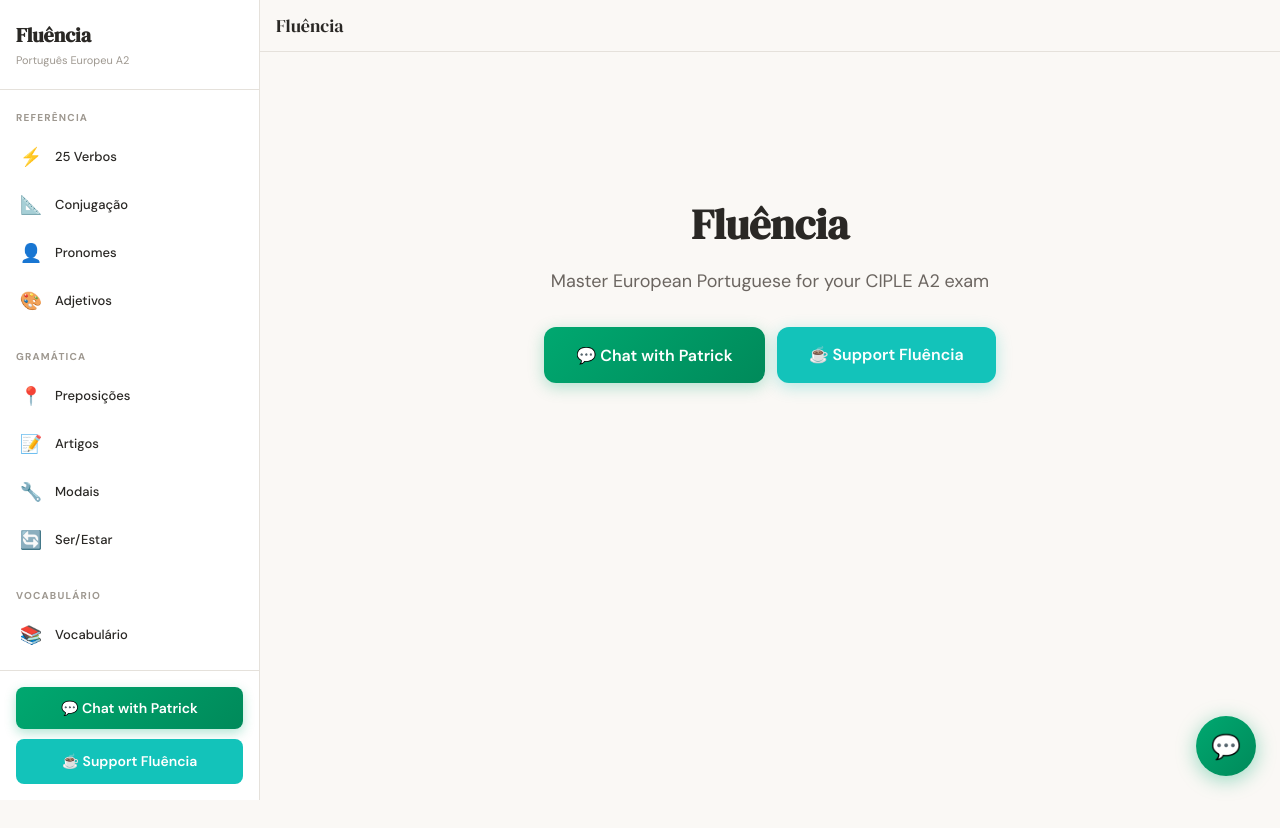
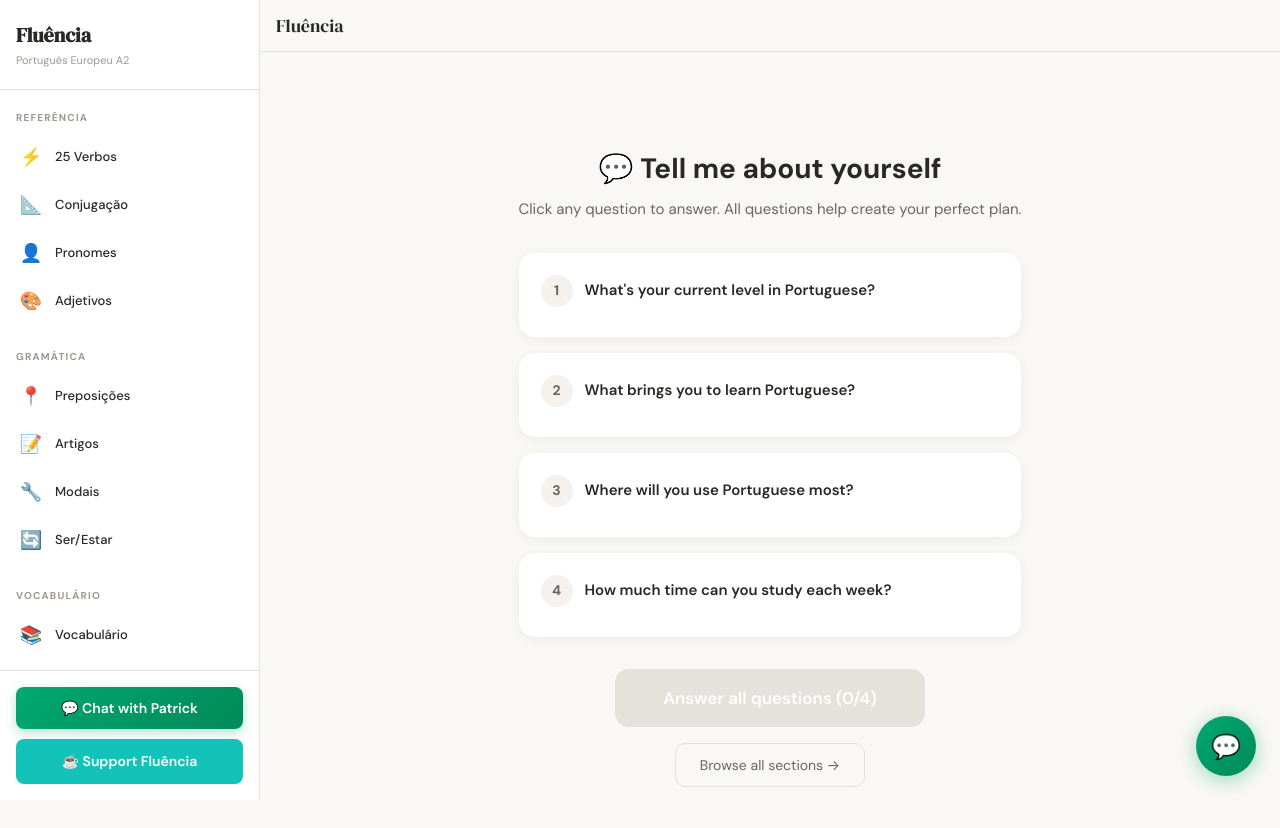
Before and after one commit to barnymurt/ptlearner, a React (Vite) app: page / in a window 1280 px wide. Shown: the top 828 px of the page. Before the commit the page ends 800 px from the top, so only its background shows below. Built offline with nearby package versions, Linux system fonts and the light colour scheme.

Commit message:
Landing page IS the questionnaire with intelligent lesson plan generation based on user answers analyzing level, goals, context and available time

```diff
--- a/src/App.jsx
+++ b/src/App.jsx
@@ -450,28 +450,127 @@ const SECTIONS_MAP = {
   'glossary': { label: 'Glossário', labelEn: 'Glossary', icon: '📖', desc: 'Grammar terms explained simply', keywords: ['grammar', 'terms', 'definitions', 'reference', 'help', 'explanations'] },
 };
 
-function generateLessonPlan(text) {
+function generateLessonPlan(answers) {
+  const text = `level: ${answers.level}. goal: ${answers.goal}. context: ${answers.context}. time: ${answers.time}`.toLowerCase();
   const recommendations = [];
-
-  if (text.includes('beginner') || text.includes('new') || text.includes('starting') || text.includes('never') || text.includes('zero') || text.includes('a1')) {
-    recommendations.push('verbs25', 'conjugation', 'pronouns', 'vocabulary');
-  } else if (text.includes('intermediate') || text.includes('some') || text.includes('basic') || text.includes('a2')) {
-    recommendations.push('verbs25', 'conjugation', 'vocabulary', 'prepositions', 'articles', 'modals', 'structure');
-  } else if (text.includes('advanced') || text.includes('fluent') || text.includes('b1') || text.includes('b2') || text.includes('c1')) {
-    recommendations.push('preterito', 'serestar', 'idioms', 'falsefriends', 'escrita', 'oral');
+  const reasons = {};
+
+  const addRec = (id, reason) => {
+    if (!recommendations.includes(id)) {
+      recommendations.push(id);
+      reasons[id] = reason;
+    }
+  };
+
+  const level = text.includes('beginner') || text.includes('never') || text.includes('zero') || text.includes('a1') || text.includes('starting') || text.includes('new to');
+  const intermediate = text.includes('intermediate') || text.includes('some basics') || text.includes('basic') || text.includes('a2') || text.includes('some knowledge');
+  const advanced = text.includes('advanced') || text.includes('fluent') || text.includes('b1') || text.includes('b2') || text.includes('c1') || text.includes('proficient');
+
+  if (level) {
+    addRec('verbs25', 'Start with the 25 most essential verbs - they form the foundation of everyday Portuguese conversation');
+    addRec('conjugation', 'Learn how verbs change form across tenses - critical for building basic sentences');
+    addRec('pronouns', 'Understanding pronouns (eu, tu, ele, nós) is essential for sentence structure');
+    addRec('vocabulary', 'Build your vocabulary with themed word sets for daily situations');
+    addRec('articles', 'Learn the gender system (o, a, os, as) - Portuguese nouns have gender');
+  } else if (intermediate) {
+    addRec('verbs25', 'Refresh and expand your verb knowledge with essential verbs');
+    addRec('conjugation', 'Master verb conjugations across multiple tenses');
+    addRec('vocabulary', 'Expand vocabulary in specific areas relevant to your goals');
+    addRec('prepositions', 'Prepositions (em, de, para, com) are crucial for natural speech');
+    addRec('articles', 'Solidify your understanding of article usage and gender');
+    addRec('modals', 'Modal verbs (poder, dever, querer) are key for expressing needs');
+    addRec('structure', 'Understand Portuguese sentence structure patterns');
+  } else if (advanced) {
+    addRec('preterito', 'Master the past tense forms - Pretérito Perfeito and Imperfeito');
+    addRec('serestar', 'Understand the subtle differences between ser and estar');
+    addRec('idioms', 'Learn natural Portuguese expressions and idioms');
+    addRec('falsefriends', 'Avoid common mistakes that trip up even advanced learners');
+    addRec('escrita', 'Practice formal writing for exams or professional contexts');
   }
 
-  if (text.includes('speak') || text.includes('talk') || text.includes('conversation')) recommendations.push('oral', 'vocabulary', 'modals');
-  if (text.includes('listen') || text.includes('audio') || text.includes('video')) recommendations.push('escuta', 'oral');
-  if (text.includes('write') || text.includes('essay') || text.includes('exam')) recommendations.push('escrita', 'structure', 'vocabulary');
-  if (text.includes('travel') || text.includes('vacation') || text.includes('portugal')) recommendations.push('vocabulary', 'oral', 'prepositions', 'articles');
-  if (text.includes('work') || text.includes('business') || text.includes('job')) recommendations.push('escrita', 'modals', 'vocabulary', 'structure');
-  if (text.includes('family') || text.includes('friend')) recommendations.push('oral', 'vocabulary', 'idioms');
-  if (text.includes('grammar')) recommendations.push('conjugation', 'pronouns', 'articles', 'prepositions');
-
-  const unique = [...new Set(recommendations)];
-  if (unique.length === 0) unique.push('verbs25', 'vocabulary', 'conjugation', 'oral', 'prepositions');
-  return unique.slice(0, 5);
+  const speak = text.includes('speak') || text.includes('talk') || text.includes('conversation') || text.includes('pronunciation') || text.includes('oral');
+  const listen = text.includes('listen') || text.includes('audio') || text.includes('video') || text.includes('watch') || text.includes('podcast');
+  const write = text.includes('write') || text.includes('essay') || text.includes('exam') || text.includes('cile') || text.includes('writing');
+  const read = text.includes('read') || text.includes('reading') || text.includes('text');
+
+  if (speak) {
+    addRec('oral', 'Practice speaking with shadow dialogues - repeat phrases to improve pronunciation');
+    addRec('vocabulary', 'Focus on conversational vocabulary and phrases');
+    if (!advanced) addRec('modals', 'Modal verbs help express needs and abilities in conversation');
+  }
+  if (listen) {
+    addRec('escuta', 'Access real Portuguese media - RTP, YouTube channels, podcasts');
+    addRec('oral', 'Listen and repeat to improve comprehension and pronunciation');
+  }
+  if (write) {
+    addRec('escrita', 'Practice formal writing with model answers and templates');
+    addRec('structure', 'Understand proper sentence construction for written Portuguese');
+    addRec('vocabulary', 'Learn formal vocabulary for writing essays and emails');
+  }
+  if (read) {
+    addRec('vocabulary', 'Build vocabulary across different topics and contexts');
+  }
+
+  const travel = text.includes('travel') || text.includes('vacation') || text.includes('holiday') || text.includes('tourism') || text.includes('trip');
+  const living = text.includes('live') || text.includes('living') || text.includes('residence') || text.includes('move') || text.includes('immigrat');
+  const business = text.includes('work') || text.includes('business') || text.includes('job') || text.includes('professional') || text.includes('career');
+  const family = text.includes('family') || text.includes('husband') || text.includes('wife') || text.includes('partner') || text.includes('children') || text.includes('friend') || text.includes('portuguese partner');
+  const exam = text.includes('exam') || text.includes('cile') || text.includes('certification') || text.includes('diploma') || text.includes('test');
+  const school = text.includes('school') || text.includes('study') || text.includes('university') || text.includes('student');
+
+  if (travel) {
+    addRec('vocabulary', 'Essential travel phrases and vocabulary for common situations');
+    addRec('oral', 'Practice ordering food, asking directions, and everyday interactions');
+    addRec('prepositions', 'Prepositions help with directions and locations while traveling');
+    addRec('articles', 'Article usage is crucial for proper pronunciation');
+  }
+  if (living) {
+    addRec('vocabulary', 'Vocabulary for daily life - housing, shopping, healthcare');
+    addRec('prepositions', 'Essential for understanding directions and locations');
+    addRec('oral', 'Daily conversation practice for integrating into Portuguese life');
+    addRec('conjugation', 'Verb forms for discussing daily routines and plans');
+  }
+  if (business) {
+    addRec('escrita', 'Formal email and document writing skills');
+    addRec('modals', 'Express obligation, permission, and ability professionally');
+    addRec('vocabulary', 'Business vocabulary - meetings, emails, presentations');
+    addRec('structure', 'Professional communication structure');
+  }
+  if (family) {
+    addRec('vocabulary', 'Family-related vocabulary for personal conversations');
+    addRec('oral', 'Practice informal conversation about daily life');
+    addRec('idioms', 'Sound more natural in family conversations');
+  }
+  if (exam) {
+    addRec('escrita', 'Exam writing practice with model answers');
+    addRec('oral', 'Oral exam preparation with dialogue practice');
+    addRec('structure', 'Grammar and sentence structure for exam success');
+    addRec('preterito', 'Past tense is frequently tested in exams');
+  }
+  if (school) {
+    addRec('conjugation', 'Verb conjugations are fundamental for academic Portuguese');
+    addRec('vocabulary', 'Academic vocabulary for studying');
+    addRec('glossary', 'Grammar terminology in plain language');
+  }
+
+  const intensive = text.includes('intensive') || text.includes('many hours') || text.includes('full time') || text.includes('dedicated');
+  const casual = text.includes('casual') || text.includes('few hours') || text.includes('limited') || text.includes('busy') || text.includes('30 minutes') || text.includes('1 hour');
+
+  if (intensive) {
+    recommendations.push('verbs999', 'adjectives', 'falsefriends');
+  }
+
+  if (recommendations.length === 0) {
+    recommendations.push('verbs25', 'vocabulary', 'conjugation', 'prepositions', 'oral');
+  }
+
+  const finalPlan = recommendations.slice(0, 6).map(id => ({
+    id,
+    ...SECTIONS_MAP[id],
+    reason: reasons[id] || SECTIONS_MAP[id]?.desc
+  }));
+
+  return finalPlan;
 }
 
 function OnboardingChat({ onComplete, recommendedSections = [] }) {
@@ -594,8 +693,7 @@ function OnboardingChat({ onComplete, recommendedSections = [] }) {
   };
 
   const handleFinish = () => {
-    const combinedText = `level: ${answers.level}. goal: ${answers.goal}. context: ${answers.context}. time: ${answers.time}`;
-    const plan = generateLessonPlan(combinedText);
+    const plan = generateLessonPlan(answers);
     setLessonPlan(plan);
   };
 
@@ -606,7 +704,6 @@ function OnboardingChat({ onComplete, recommendedSections = [] }) {
   };
 
   if (lessonPlan.length > 0) {
-    const planWithDescriptions = lessonPlan.map(id => `${SECTIONS_MAP[id]?.icon} ${SECTIONS_MAP[id]?.labelEn}: ${SECTIONS_MAP[id]?.desc}`).join('\n');
     return (
       <div style={{ maxWidth: '700px', margin: '0 auto', padding: '24px' }}>
         <div style={{ background: 'var(--bg-card)', borderRadius: '20px', boxShadow: '0 8px 32px rgba(0,0,0,0.12)', padding: '32px' }}>
@@ -615,11 +712,24 @@ function OnboardingChat({ onComplete, recommendedSections = [] }) {
             <h3 style={{ margin: 0, fontSize: '24px', color: 'var(--text-primary)', fontWeight: 700 }}>Your Personalized Plan</h3>
             <p style={{ margin: '8px 0 0', fontSize: '15px', color: 'var(--text-secondary)' }}>Based on your goals, here's what to study:</p>
           </div>
-          <div style={{ background: 'var(--bg)', borderRadius: '16px', padding: '20px', marginBottom: '24px' }}>
-            <pre style={{ margin: 0, fontSize: '15px', lineHeight: 1.9, whiteSpace: 'pre-wrap', fontFamily: 'var(--font-body)' }}>{planWithDescriptions}</pre>
+          <div style={{ display: 'flex', flexDirection: 'column', gap: '12px', marginBottom: '24px' }}>
+            {lessonPlan.map((item, idx) => (
+              <div key={item.id} style={{
+                background: 'var(--bg)',
+                borderRadius: '12px',
+                padding: '16px',
+                borderLeft: `4px solid var(--accent)`
+              }}>
+                <div style={{ display: 'flex', alignItems: 'center', gap: '10px', marginBottom: '6px' }}>
+                  <span style={{ fontSize: '20px' }}>{item.icon}</span>
+                  <span style={{ fontSize: '16px', fontWeight: 600, color: 'var(--text-primary)' }}>{item.labelEn}</span>
+                </div>
+                <p style={{ margin: 0, fontSize: '14px', color: 'var(--text-secondary)', lineHeight: 1.5 }}>{item.reason}</p>
+              </div>
+            ))}
           </div>
           <button
-            onClick={() => onComplete(lessonPlan)}
+            onClick={() => onComplete(lessonPlan.map(p => p.id))}
             style={{ width: '100%', padding: '18px', background: 'var(--accent)', color: 'white', border: 'none', borderRadius: '14px', cursor: 'pointer', fontSize: '17px', fontWeight: 600, boxShadow: '0 4px 16px rgba(0,168,112,0.3)' }}
           >
             Let's Go! 🚀
@@ -1948,56 +2058,10 @@ const SECTION_GROUPS = [
   },
 ];
 
-function LandingPage({ onStartChat }) {
-  return (
-    <div style={{ padding: '24px', maxWidth: '600px', margin: '0 auto' }}>
-      <div style={{ textAlign: 'center', marginBottom: '40px' }}>
-        <h1 style={{ fontSize: '42px', fontWeight: 700, margin: '0 0 12px', color: 'var(--text-primary)', fontFamily: 'var(--font-display)' }}>Fluência</h1>
-        <p style={{ fontSize: '18px', color: 'var(--text-secondary)', margin: '0 0 32px' }}>Master European Portuguese for your CIPLE A2 exam</p>
-        <div style={{ display: 'flex', gap: '12px', justifyContent: 'center', flexWrap: 'wrap' }}>
-          <button
-            onClick={onStartChat}
-            style={{
-              padding: '16px 32px',
-              background: 'linear-gradient(135deg, #00a870, #008a5a)',
-              color: 'white',
-              border: 'none',
-              borderRadius: '12px',
-              cursor: 'pointer',
-              fontSize: '16px',
-              fontWeight: 600,
-              boxShadow: '0 4px 16px rgba(0,168,112,0.3)',
-              display: 'flex',
-              alignItems: 'center',
-              gap: '8px'
-            }}
-          >
-            💬 Chat with Patrick
-          </button>
-          <a
-            href="https://ko-fi.com/fluencia"
-            target="_blank"
-            rel="noopener noreferrer"
-            style={{
-              padding: '16px 32px',
-              background: '#13c3ba',
-              color: 'white',
-              border: 'none',
-              borderRadius: '12px',
-              cursor: 'pointer',
-              fontSize: '16px',
-              fontWeight: 600,
-              textDecoration: 'none',
-              display: 'flex',
-              alignItems: 'center',
-              gap: '8px',
-              boxShadow: '0 4px 16px rgba(19,195,186,0.3)'
-            }}
-          >
-            ☕ Support Fluência
-          </a>
-        </div>
-      </div>
+function LandingPage({ onComplete }) {
+  return (
+    <div style={{ padding: '24px', maxWidth: '900px', margin: '0 auto' }}>
+      <OnboardingChat onComplete={onComplete} />
     </div>
   );
 }
@@ -2158,7 +2222,11 @@ export default function App() {
           <div className="content">
             {section ? <SectionComp showEnglish={showEnglish} /> : (
               <div className="welcome-screen">
-                <LandingPage onStartChat={() => setChatOpen(true)} />
+                <LandingPage onComplete={(recommendedSections) => {
+                  if (recommendedSections.length > 0) {
+                    setSection(recommendedSections[0]);
+                  }
+                }} />
               </div>
             )}
           </div>
```
